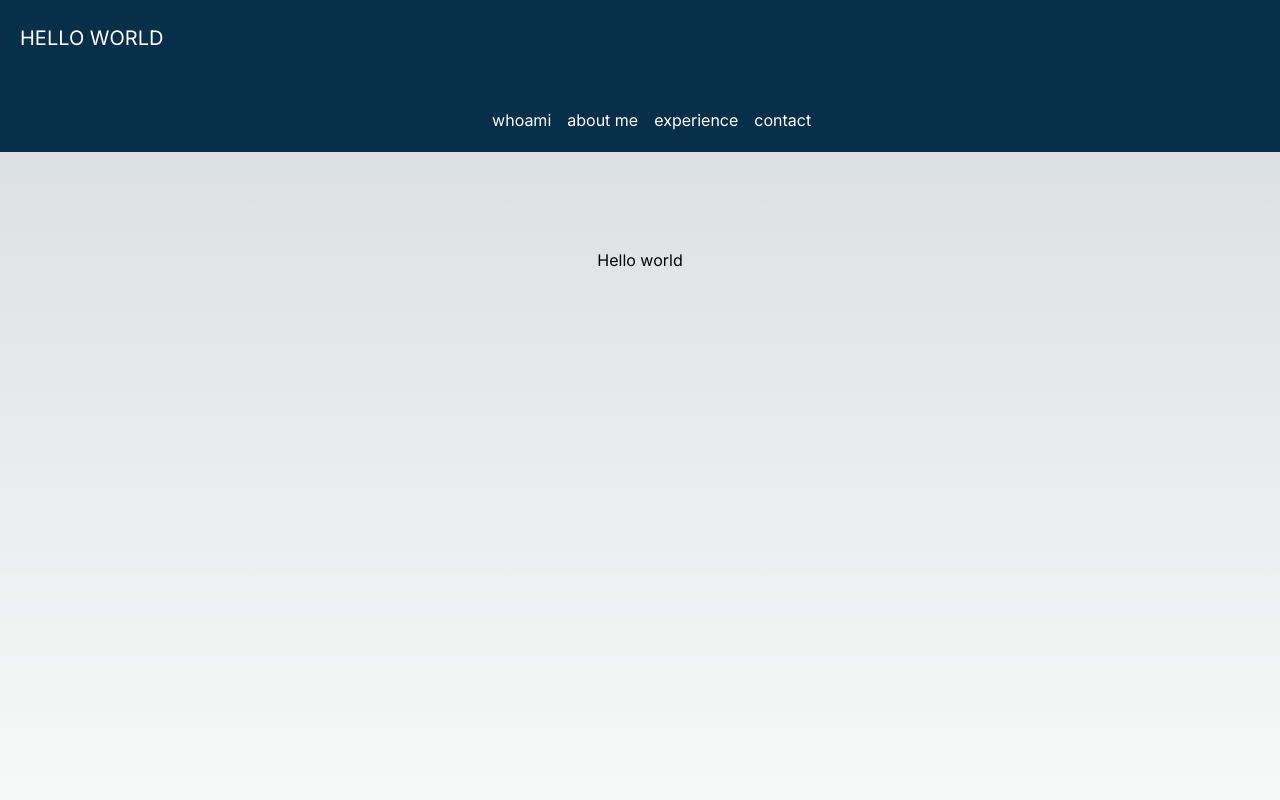
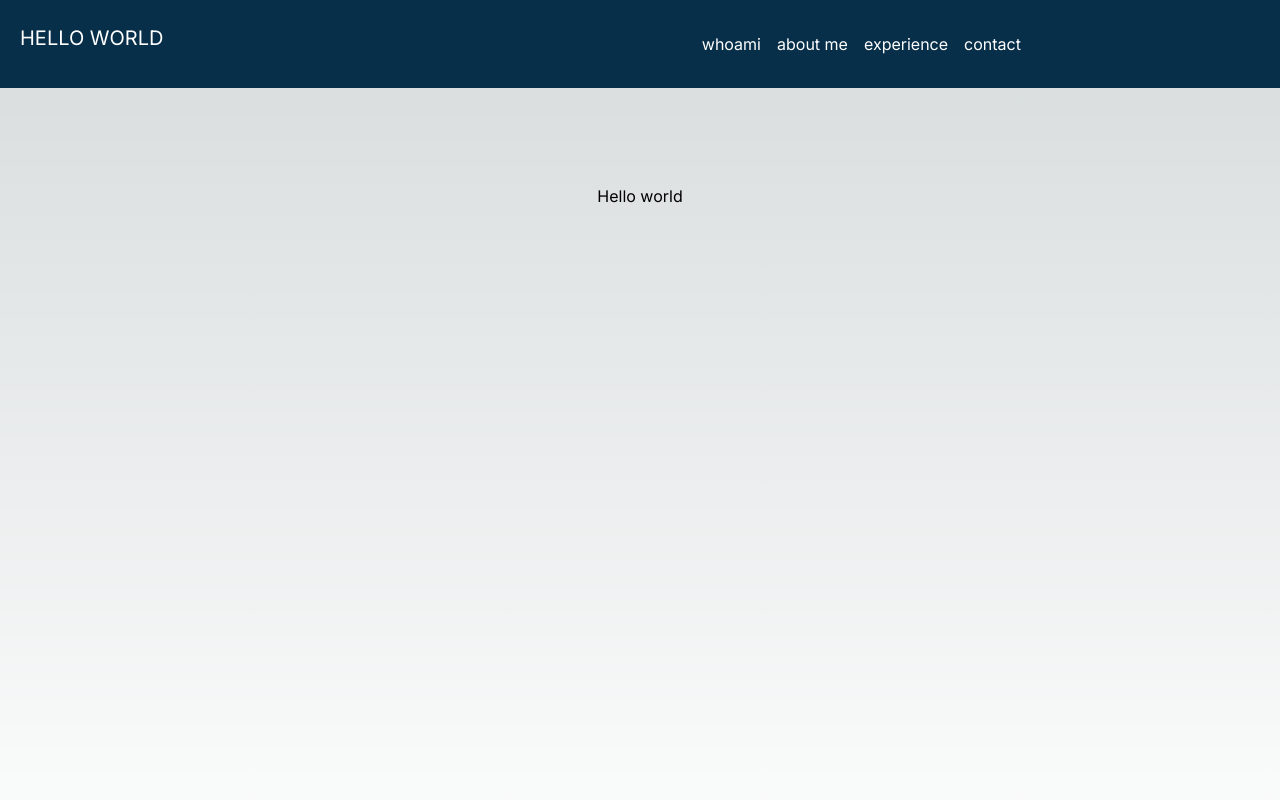
Before and after one commit to ChileKasoka/portfolio, a Next.js app: page / in a window 1280 px wide. Shown: the top 800 px of the page. Built offline with nearby package versions, Linux system fonts and the light colour scheme.

Commit message:
fixed nav

```diff
--- a/app/components/Header.jsx
+++ b/app/components/Header.jsx
@@ -18,7 +18,7 @@ function Header() {
 ]
 
   return (
-    <div className='h-auto w-full grid grid-cols-1 flex-wrap justify-center md:justify-between items-center bg-sky-950'>
+    <div className='h-auto w-full grid grid-cols-1 flex-wrap justify-center md:flex md:justify-between items-center bg-sky-950'>
       <div className='justify-center h-16 items-center ml-5 mt-6 text-white text-xl'>
         HELLO WORLD
       </div>
```
Also changed, not shown: public/assets/home.png (added).
